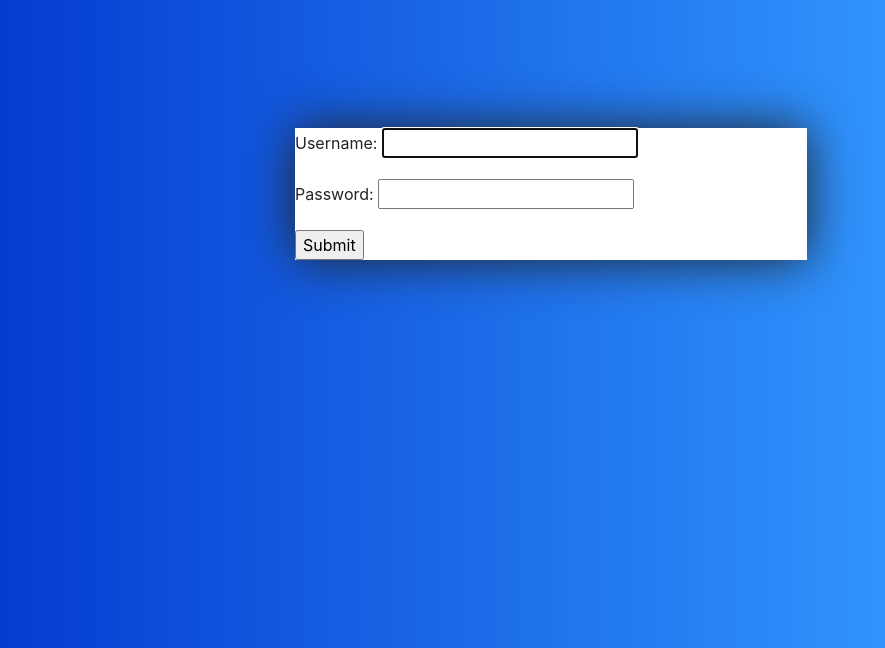
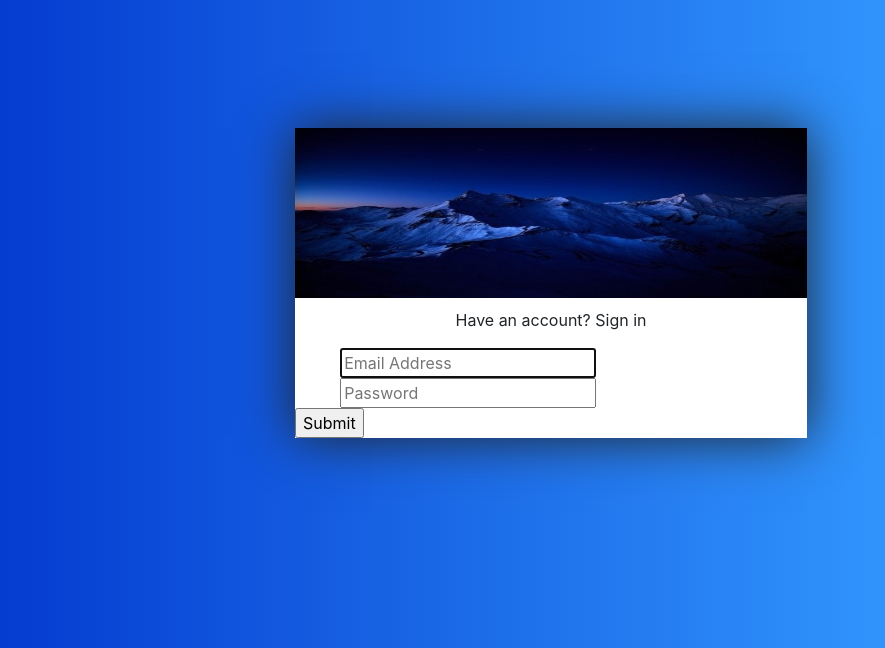
Before and after one commit to cjredmond/GrouperApp, a Django app: page / in a window 1280 px wide. Shown: the top 648 px of the page, without its empty margins (89-974 px from the left). Run offline with Django 3.2, Linux system fonts and the light colour scheme; some libraries are stand-ins or nearby versions.

Commit message:
laptop memory problems

```diff
--- /dev/null
+++ b/alerts/templatetags/attr_tags.py
@@ -0,0 +1,15 @@
+from django import template
+
+register = template.Library()
+
+def htmlattributes(value,arg):
+    attrs = value.field.widget.attrs
+    data = arg.replace(' ','')
+    kvs = data.split(',')
+    for string in kvs:
+        kv = string.split(':')
+        attrs[kv[0]] = kv[1]
+    rendered = str(value)
+    return rendered
+
+register.filter('htmlattributes', htmlattributes)
--- a/grouper/settings.py
+++ b/grouper/settings.py
@@ -112,3 +112,8 @@ AUTH_USER_MODEL = 'user_auth.User'
 STATIC_URL = '/static/'
 STATICFILES_DIRS = (os.path.join('static'),)
 LOGIN_REDIRECT_URL = '/passthru/'
+
+MEDIA_URL = '/media/'
+MEDIA_ROOT = os.path.join(BASE_DIR, 'media')
+
+AUTHENTICATION_BACKENDS = ['user_auth.auth_login.EmailBackend']
--- a/grouper/urls.py
+++ b/grouper/urls.py
@@ -1,9 +1,11 @@
 from django.contrib import admin
 from django.urls import path
 from django.conf.urls import url, include
+from django.conf.urls.static import static
+from django.conf import settings
 
 urlpatterns = [
     path('admin/', admin.site.urls),
     url(r'^', include('user_auth.urls')),
     url(r'^', include('group.urls'))
-]
+] + static(settings.MEDIA_URL, document_root=settings.MEDIA_ROOT)
--- a/templates/registration/login.html
+++ b/templates/registration/login.html
@@ -1,20 +1,65 @@
 {% load staticfiles %}
+{% load attr_tags %}
 <!DOCTYPE html>
 <html lang="en" dir="ltr">
   <head>
     <meta charset="utf-8">
     <title></title>
+    <script
+      src="https://code.jquery.com/jquery-3.3.1.slim.js"
+      integrity="sha256-fNXJFIlca05BIO2Y5zh1xrShK3ME+/lYZ0j+ChxX2DA="
+      crossorigin="anonymous">
+    </script>
+    <link href="//netdna.bootstrapcdn.com/bootstrap/3.0.0/css/bootstrap-glyphicons.css" rel="stylesheet">
     <link rel="stylesheet" href="{% static 'css/bootstrap.css' %}" media="screen">
     <link rel="stylesheet" href="{% static 'css/loginpage.css' %}" media="screen">
   </head>
   <body>
     <div class="formblock">
-      <form class="" action="" method="post">
-        {{ form.as_p }}
+      <img style="max-height:170px;width:100%;" src="media/mountains.jpeg" alt="">
+      <form class="" action="" method="post" autocomplete="off">
+        <p style="text-align:center; font-size:16px;padding-top:10px;">Have an account? Sign in</p>
+        <div class="row login-row">
+          <div class="col-md-1"></div>
+          <div class="col-md-10">
+            {{ form.username|htmlattributes:"id:username" }}
+          </div>
+        </div>
+        <div class="row login-row">
+          <div class="col-md-1"></div>
+          <div class="col-md-10">
+            {{ form.password|htmlattributes:"id:password" }}
+          </div>
+        </div>
+
+
+        <!-- <div class="row login-row">
+          <div class="col-md-1"></div>
+          <div class="col-md-1" style="background-color:blue;"><span style="font-size:4em;padding-top:10px;" class="glyphicon glyphicon-envelope" aria-hidden="true"></span></div>
+          <div class="col-md-9" style="background-color:red; padding:0px;"><div class="input-wrapper">
+            {{ form.username|htmlattributes:"id:username" }}
+          </div></div>
+        </div>
+
+        <div class="row login-row" style="">
+          <div class="col-md-1"></div>
+          <div class="col-md-1"><span style="font-size:4em;padding-top:6px;" class="glyphicon glyphicon-lock" aria-hidden="true"></span></div>
+          <div class="col-md-9"><div class="input-wrapper">
+            {{ form.password|htmlattributes:"id:password" }}
+          </div></div>
+        </div> -->
+
         {% csrf_token %}
         <input type="submit" name="" value="Submit">
       </form>
     </div>
 
+    <script type="text/javascript">
+      $(document).ready(function(){
+        $('#username').attr('placeholder', 'Email Address');
+        $('#password').attr('placeholder', 'Password');
+      })
+    </script>
+
   </body>
 </html>
--- a/user_auth/models.py
+++ b/user_auth/models.py
@@ -7,6 +7,9 @@ USER_LEVELS = [('s', 'super'), ('l', 'leader'), ('m', 'member')]
 
 class User(AbstractUser):
     level = models.CharField(max_length=1,choices=USER_LEVELS)
+
+    class Meta(object):
+        unique_together = ('email',)
 
     def __str__(self):
         return self.username
```
Also changed, not shown: user_auth/auth_login.py (added, +14 -0 lines), alerts/templatetags/__init__.py (added), db.sqlite3, media/email-icon.ico (added), media/lock.png (added), media/mountains.jpeg (added).
